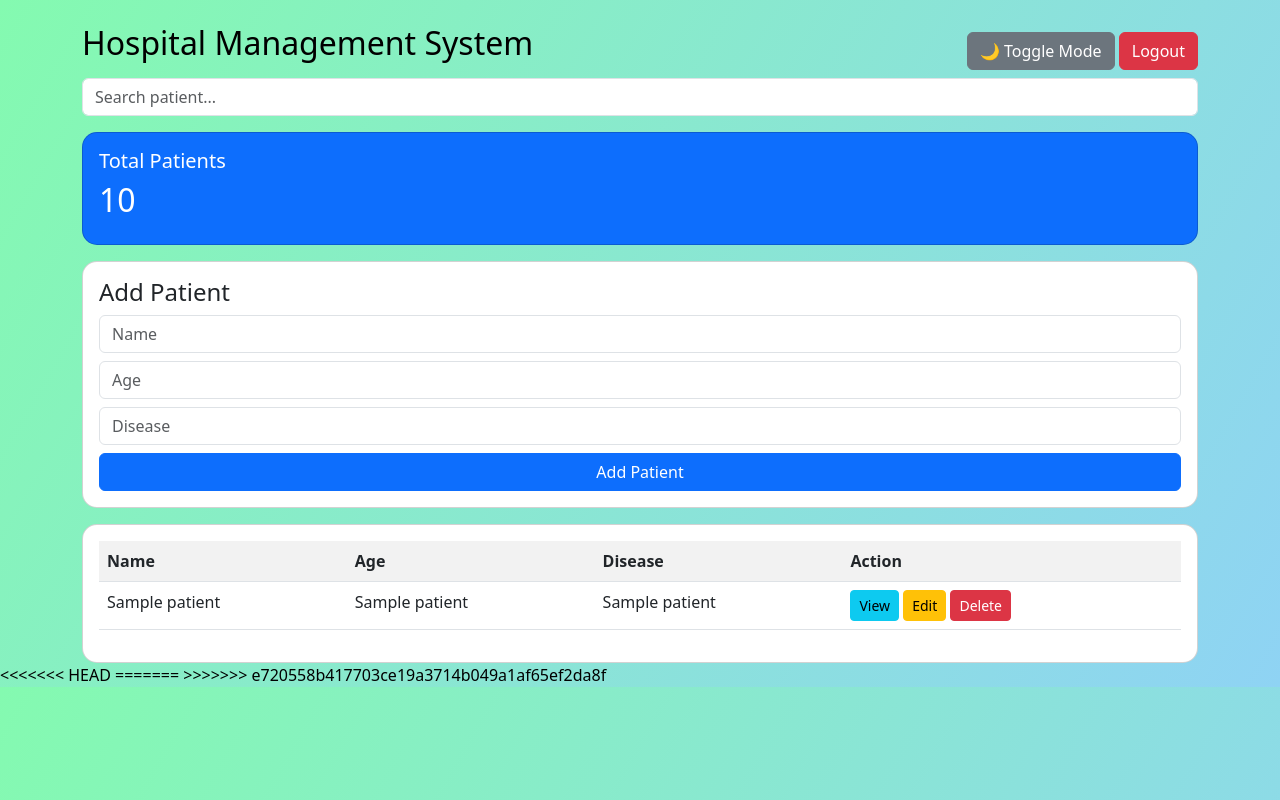
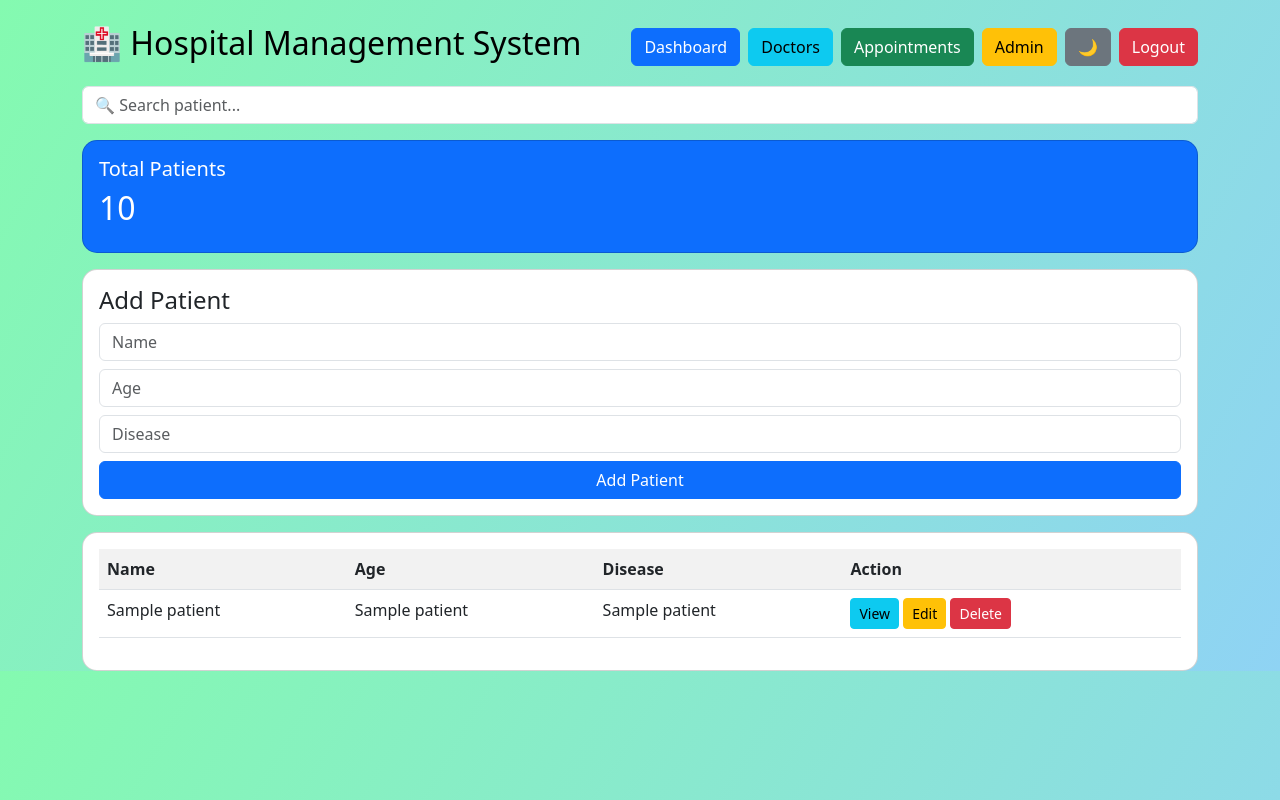
Before and after one commit to chibraheem776-sketch/Repository-name-hospital-system-Public-select-this-, a Flask app: template templates/index.html in a window 1280 px wide. Run offline with Flask 3, Linux system fonts and the light colour scheme; the template is opened without the code that fills it: most values are stand-ins (such as "Sample title", 1, 10 or a date in 2020).

Commit message:
UI upgraded dashboard

```diff
--- a/templates/index.html
+++ b/templates/index.html
@@ -43,7 +43,13 @@ body {
     transition: 0.3s;
 }
 
-/* toggle button */
+/* NAVBAR */
+.navbar-custom {
+    background: rgba(0,0,0,0.2);
+    padding: 10px;
+    border-radius: 10px;
+}
+
 .toggle-btn {
     cursor: pointer;
 }
@@ -56,22 +62,30 @@ body {
 
 <div class="container mt-4">
 
-<div class="d-flex justify-content-between align-items-center">
+<!-- HEADER + NAVBAR -->
+<div class="d-flex justify-content-between align-items-center mb-3">
 
-<h2 class="text-center mb-3">Hospital Management System</h2>
+<h2>🏥 Hospital Management System</h2>
 
-<div>
+<div class="d-flex gap-2">
+
+<a href="/dashboard" class="btn btn-primary">Dashboard</a>
+<a href="/doctors" class="btn btn-info">Doctors</a>
+<a href="/appointments" class="btn btn-success">Appointments</a>
+<a href="/admin" class="btn btn-warning">Admin</a>
+
 <button onclick="toggleMode()" class="btn btn-secondary toggle-btn">
-🌙 Toggle Mode
+🌙
 </button>
+
 <a href="/logout" class="btn btn-danger">Logout</a>
+
 </div>
-
 </div>
 
 <!-- SEARCH -->
 <form method="GET" class="mb-3">
-<input name="search" placeholder="Search patient..." class="form-control">
+<input name="search" placeholder="🔍 Search patient..." class="form-control">
 </form>
 
 <!-- STATS -->
@@ -84,9 +98,9 @@ body {
 <div class="card p-3 mb-3">
 <h4>Add Patient</h4>
 <form action="/add" method="POST">
-<input name="name" class="form-control mb-2" placeholder="Name">
-<input name="age" class="form-control mb-2" placeholder="Age">
-<input name="disease" class="form-control mb-2" placeholder="Disease">
+<input name="name" class="form-control mb-2" placeholder="Name" required>
+<input name="age" class="form-control mb-2" placeholder="Age" required>
+<input name="disease" class="form-control mb-2" placeholder="Disease" required>
 <button class="btn btn-primary w-100">Add Patient</button>
 </form>
 </div>
@@ -135,7 +149,6 @@ function toggleMode() {
     }
 }
 
-// load saved mode
 window.onload = function() {
     let mode = localStorage.getItem("mode");
     if (mode === "dark") {
@@ -146,8 +159,4 @@ window.onload = function() {
 </script>
 
 </body>
-<<<<<<< HEAD
 </html>
-=======
-</html>
->>>>>>> e720558b417703ce19a3714b049a1af65ef2da8f
```
